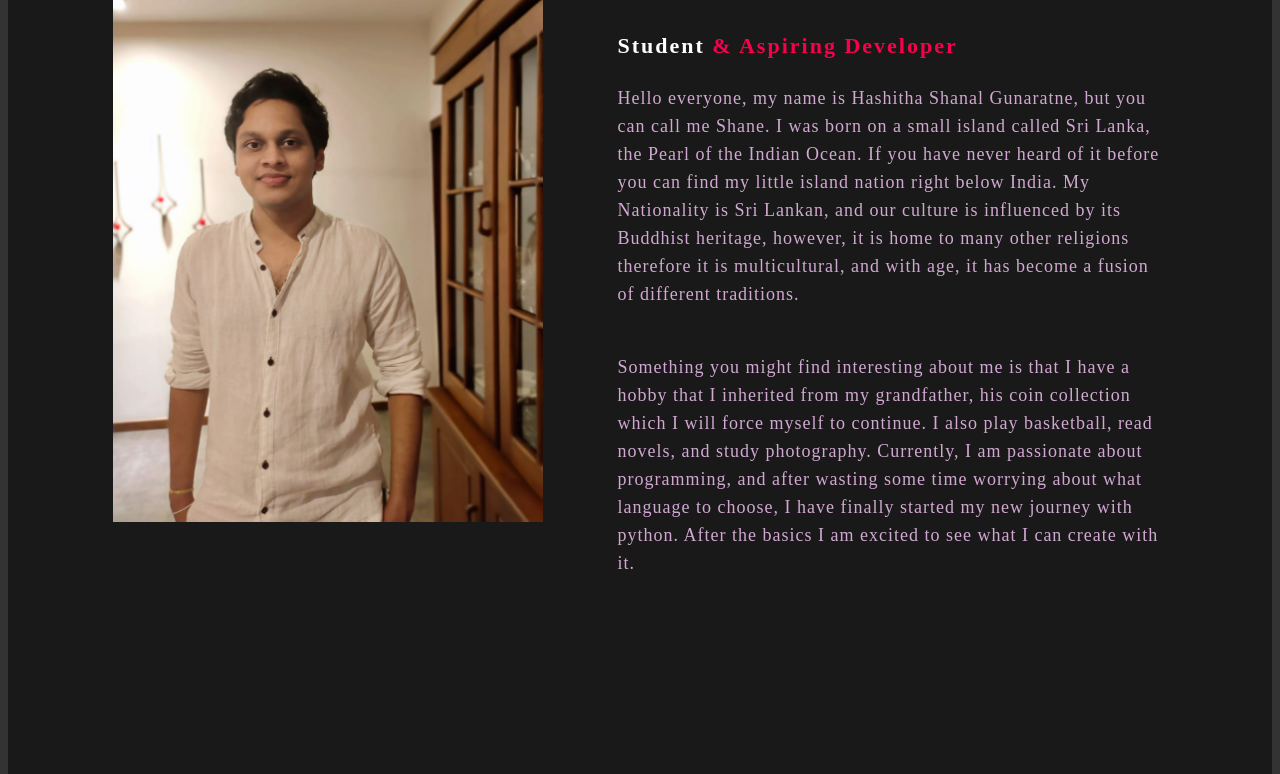
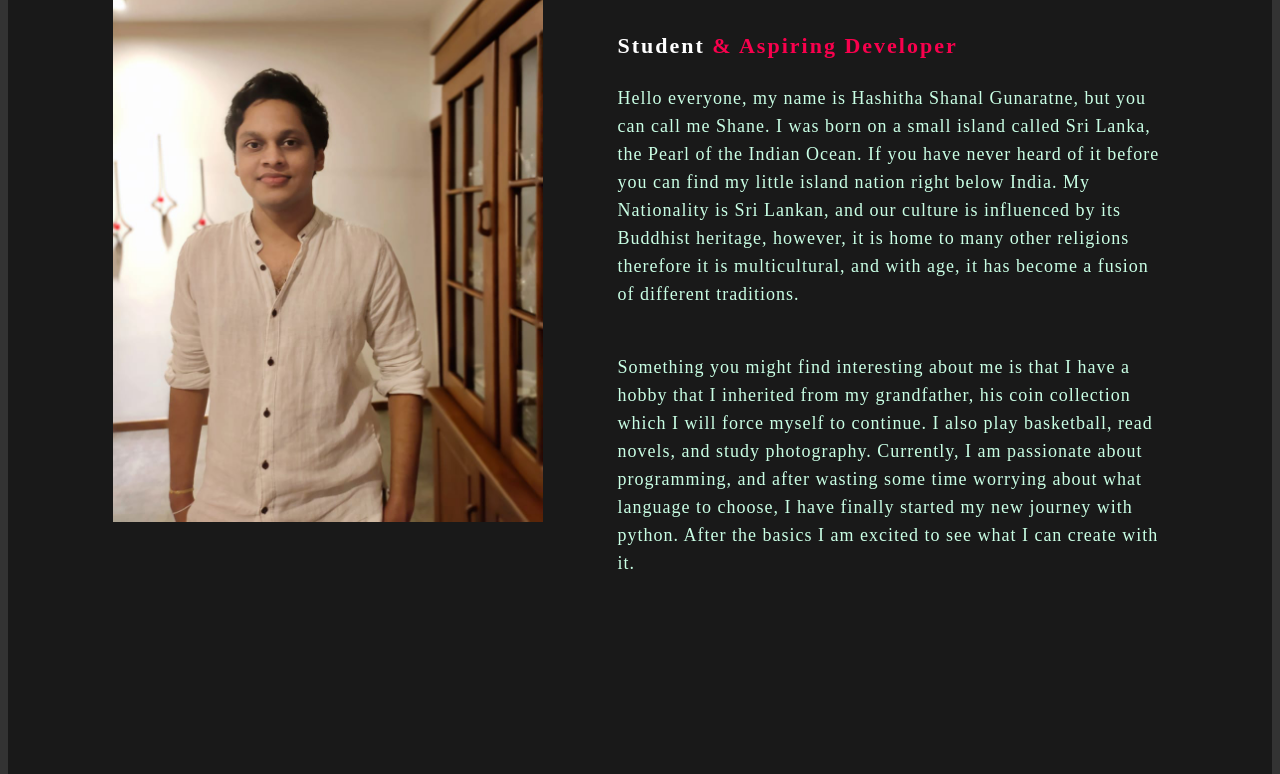
Before and after one commit to ShanalGunaratne/My-Profile-Shanal, a plain HTML site: page index.html in a window 1280 px wide. Shown: the part 744-1518 px from the top of the page. Drawn offline with Linux system fonts and the light colour scheme.

Commit message:
Changing font colour

```diff
--- a/style.css
+++ b/style.css
@@ -53,7 +53,7 @@ h4{
 	text-transform: capitalize;
 }
 .about-text p{
-	color: #fcfc;
+	color: #c9ffe5;
 	letter-spacing: 1px;
 	line-height: 28px;
 	font-size: 18px;
```
